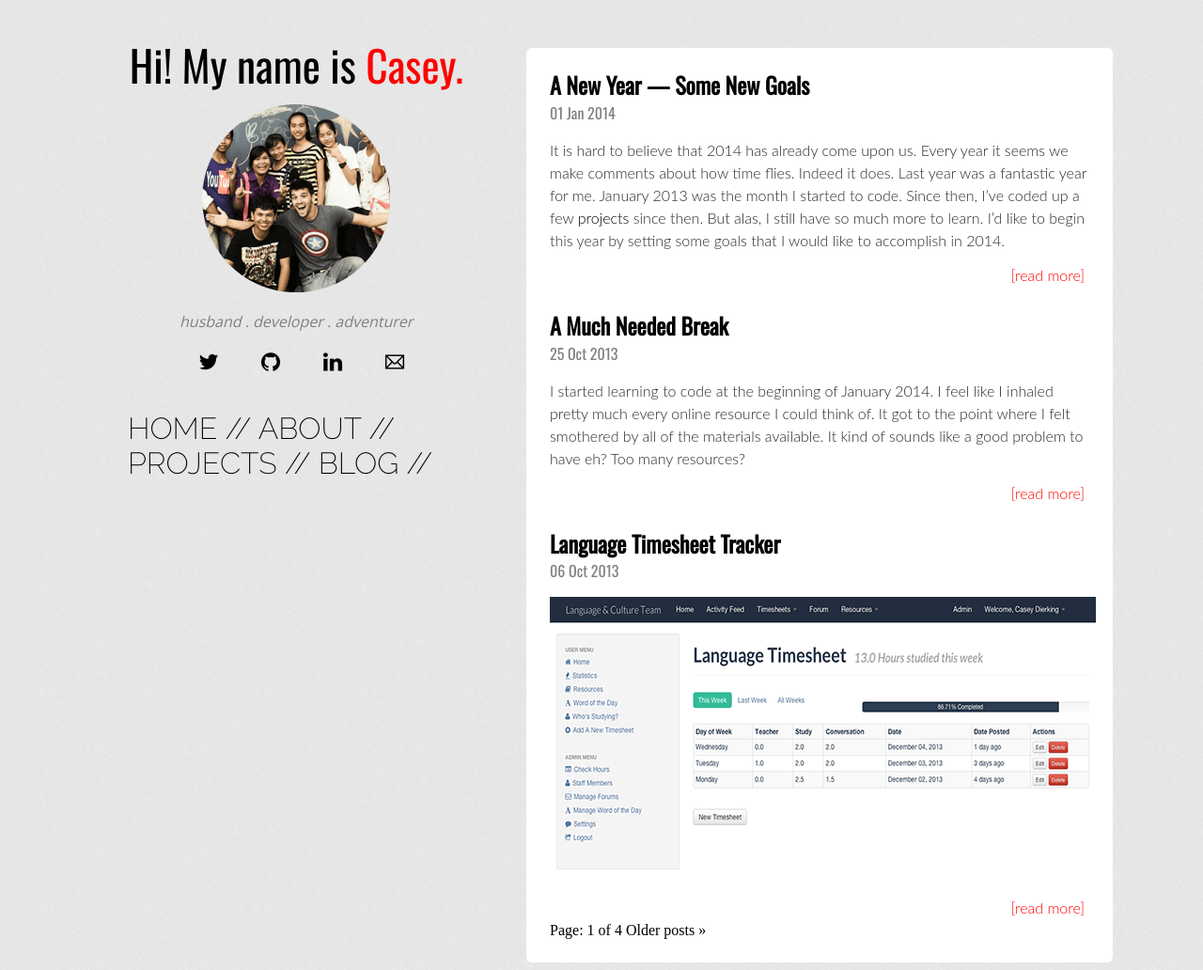
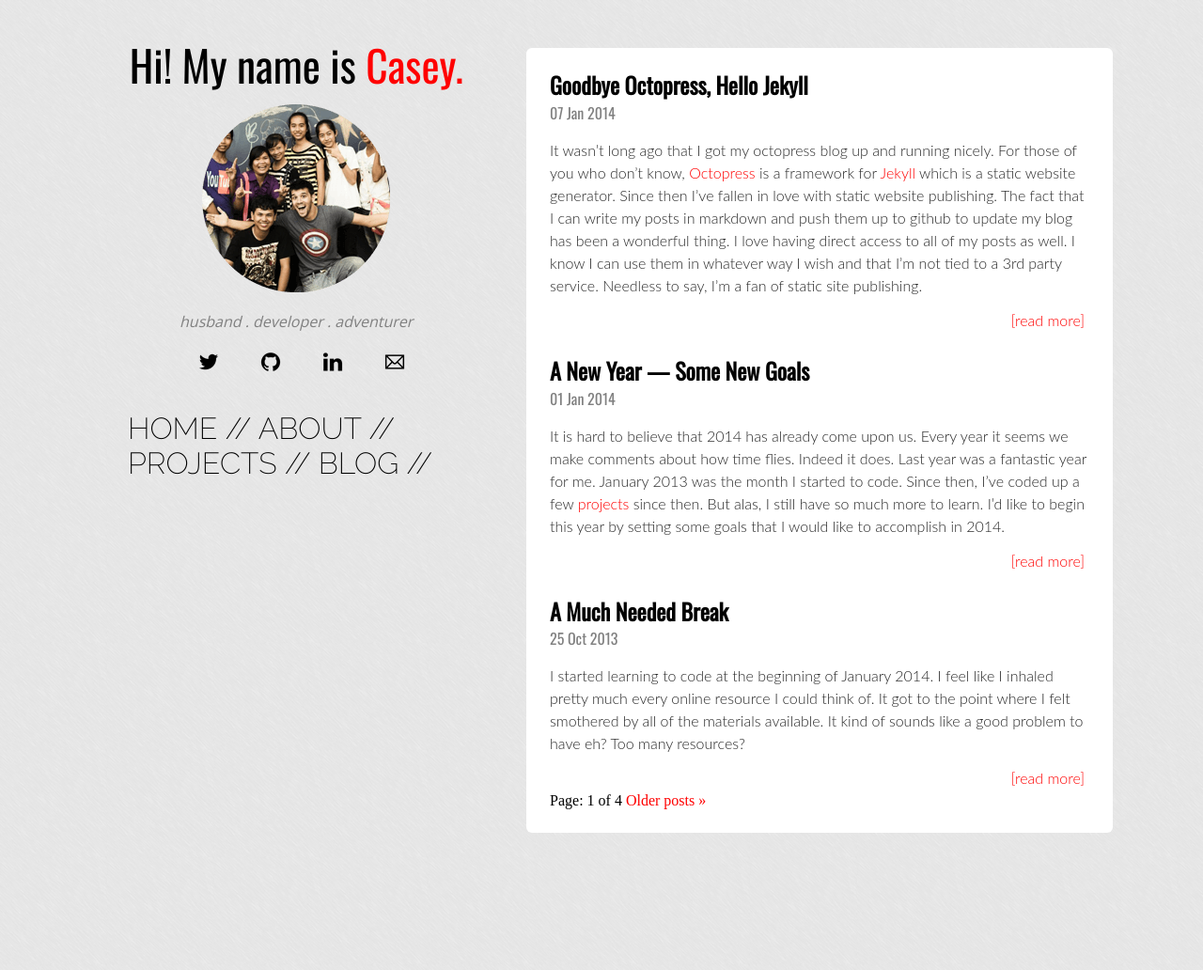
Before and after one commit to MisterOptimist/misteroptimist.github.io, a Jekyll site: the page built from index.html, in a window 1280 px wide. Shown: the whole page at 94% size. Built offline with Jekyll 4.4.1, drawn with Linux system fonts in a browser that asks for light colours; nearby versions of some CDN libraries; Markdown is read by kramdown in place of the engine named in the settings; the list of posts is cut into pages by our own code; after the commit the page ends 900 px from its top, so only the background shows below that.

Commit message:
updated blog

```diff
--- /dev/null
+++ b/_posts/2014-01-07-goodbye-octopress-hello-jekyll.markdown
@@ -0,0 +1,33 @@
+---
+layout: post
+title: "Goodbye Octopress, Hello Jekyll"
+date: 2014-01-07 08:30
+comments: true
+categories: jekyll
+keywords: octopress,jekyll,blogging,wordpress
+descripton: I switched from Octopress to Jekyll and never looked back.
+---
+
+It wasn't long ago that I got my octopress blog up and running nicely. For those of you who don't know, [Octopress](www.octopress.org) is a framework for [Jekyll](www.jekyllrb.com) which is a static website generator. Since then I've fallen in love with static website publishing. The fact that I can write my posts in markdown and push them up to github to update my blog has been a wonderful thing. I love having direct access to all of my posts as well. I know I can use them in whatever way I wish and that I'm not tied to a 3rd party service. Needless to say, I'm a fan of static site publishing.
+
+Recently I decided I needed to put up somewhat of a landing page for my personal use. As we get back to the states next year and I start to look for a job, I needed to have something showing my current projects and what I've worked on before. With a project idea under my belt, I decided to try to learn something new along the way. I've used [Twitter Bootstrap](getbootstrap.com) before and wanted to branch out some. I also thought Bootstrap might be a bit heavy for my needs. Some of the ones I came across included [Susy](susy.oddbird.net),[Zurb's Foundation](foundation.zurb.com), and [Bourbon Neat](neat.bourbon.io).
+
+After looking through the options, I decided to go with _Bourbon Neat_. I was initially attracted to it because its lightweight and the way it handles the grid. Unlike bootstrap, you handle all the grid settings in the css files and use your normal divs in your html markup. Its also maintained by the wonderful folks over at [thoughtbot](thoughbot.com) so you know its a quality framework.
+
+After looking at everything, I was excited. I was ready to begin.
+
+I ran into a problem though. My octopress blog didn't match my personal site. Like, *at all*. Me being the somewhat OCD person I am, could not have this at all. It has to be right. So I set out to see what I could do. I tried tinkering with the octopress stuff for a good few hours until I decided I was just fed up with it. I kept trying to integrate my design into the existing octopress template (which I'm sure was the wrong way to do it) and it wasn't working.
+
+It felt bloated. Lately, I've really come to apreciate things that are more on the simplistic side of life. If I don't use it, I don't need it type of mentality. I know that Octopress is a wrapper around the real magic of Jekyll. I thought to myself, I should just try vanilla Jekyll. So I did. And **I love it.**
+
+Its really easy to get up and running. As per the instructions on [http://jekyllrb.com/](jekyllrb.com)
+
+{% highlight ruby %}
+~ $ gem install jekyll
+~ $ jekyll new my-awesome-site
+~ $ cd my-awesome-site
+~/my-awesome-site $ jekyll serve
+{% endhighlight %}
+
+
+Then go to localhost:4000 in your browser to see your new website. Awesome. After that, I began tinkering even more and learning how to use scss. I might do a post later on on that, as I also fell in love with it as well. This is the perfect setup for me. Being able to deploy on Github is also a huge plus. It integrates with my workflow flawlessly, and is very programmer friendly.
--- a/css/main.css
+++ b/css/main.css
@@ -9,7 +9,7 @@
 
 a {
   text-decoration: none;
-  color: black; }
+  color: red; }
   a:visted {
     text-decoration: none;
     decoration: none; }
@@ -108,6 +108,13 @@
     margin-right: 0; }
   .main h1 {
     font-family: 'Oswald', sans-serif; }
+    .main h1 a {
+      color: black; }
+      .main h1 a:hover {
+        color: red;
+        -webkit-transition: all 0.2s ease-in-out;
+        -moz-transition: all 0.2s ease-in-out;
+        transition: all 0.2s ease-in-out; }
   .main p {
     font: 16px/1.5 Lato, "Helvetica Neue", Helvetica, Arial, sans-serif;
     color: #282828;
@@ -147,6 +154,13 @@
   font-family: 'Oswald', sans-serif;
   font-size: 2.85em;
   padding-bottom: .2em; }
+  .welcome a {
+    color: black; }
+  .welcome a:hover {
+    color: red;
+    -webkit-transition: all 0.2s ease-in-out;
+    -moz-transition: all 0.2s ease-in-out;
+    transition: all 0.2s ease-in-out; }
   .welcome span {
     color: red; }
 
@@ -193,11 +207,19 @@
 /* Navigation */
 .nav {
   padding-top: 1em;
-  font-family: 'Raleway', sans-serif; }
+  font-family: 'Raleway', sans-serif;
+  color: black; }
   .nav li {
     text-align: left;
     font-size: 2em;
     list-style-type: none; }
+    .nav li a {
+      color: black; }
+      .nav li a:hover {
+        color: red;
+        -webkit-transition: all 0.2s ease-in-out;
+        -moz-transition: all 0.2s ease-in-out;
+        transition: all 0.2s ease-in-out; }
 
 /* Recent Posts */
 .viewposts {
```
Also changed, not shown: css/sass.scss (+35 -10 lines), 2 other files.
